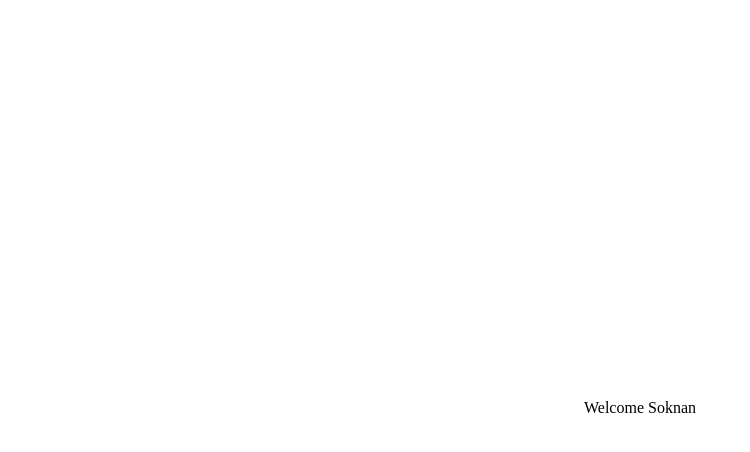
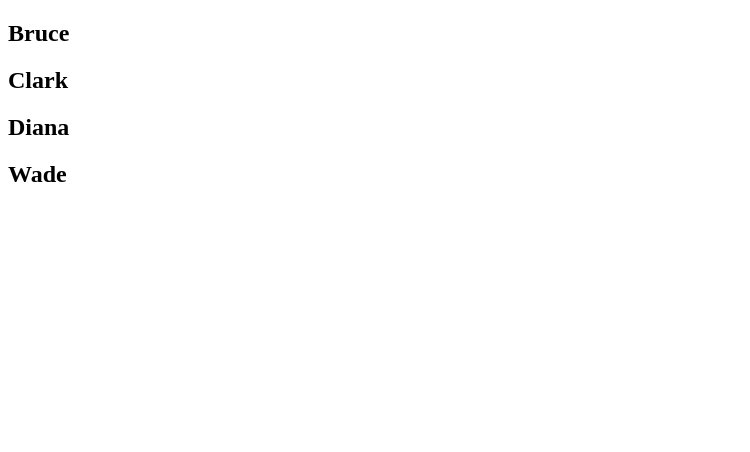
Before and after one commit to soknanprogramming/React-js, a React (Create React App) app: page / in a window 1280 px wide. Shown: the top 452 px of the page, without its empty margins (0-750 px from the left). Built offline with nearby package versions, Linux system fonts and the light colour scheme.

Commit message:
List Rendering

```diff
--- a/src/App.js
+++ b/src/App.js
@@ -7,16 +7,17 @@ import React, { Component } from 'react';
 // import FunctionClick from './components/FunctionClick';
 // import ClassClick from './components/ClassClick';
 // import EventBind from './components/EventBind';
-import styles from './App.module.css';
+// import styles from './App.module.css';
 // import ParentComponent from './components/ParentComponent';
-import UserGreeting from './components/UserGreeting';
+// import UserGreeting from './components/UserGreeting';
+import NumberList from './components/NumberList';
 
 class App extends Component{
   render(){
     // console.log("API KEY:", process.env.REACT_APP_API_KEY);
     return (
-      <div className={styles.App}>
-        <UserGreeting/>
+      <div /*className={styles.App}*/>
+        <NumberList />
       </div>
     )
   }
--- /dev/null
+++ b/src/components/NumberList.js
@@ -0,0 +1,18 @@
+import React from 'react'
+
+function NumberList() {
+    const names = ['Bruce', 'Clark', 'Diana', 'Wade'];
+    /*
+    return (
+        <div>
+            {
+                names.map( name => <h2>{name}</h2> )
+            }
+        </div>
+    )
+    */
+   const nameList = names.map( (name, index) => <h2 key={index}>{name}</h2> );
+   return <div> {nameList} </div>
+}
+
+export default NumberList;
```
